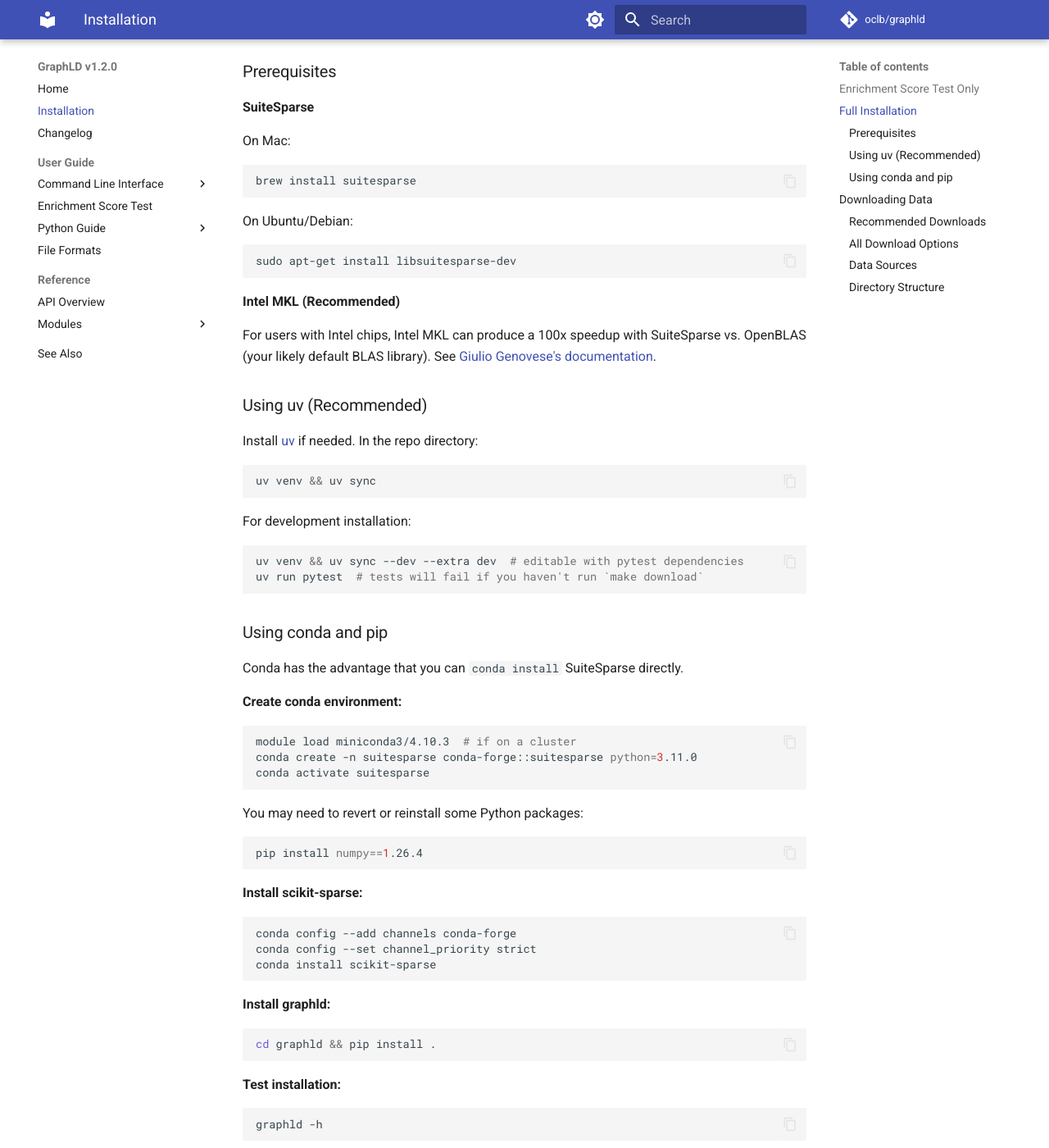
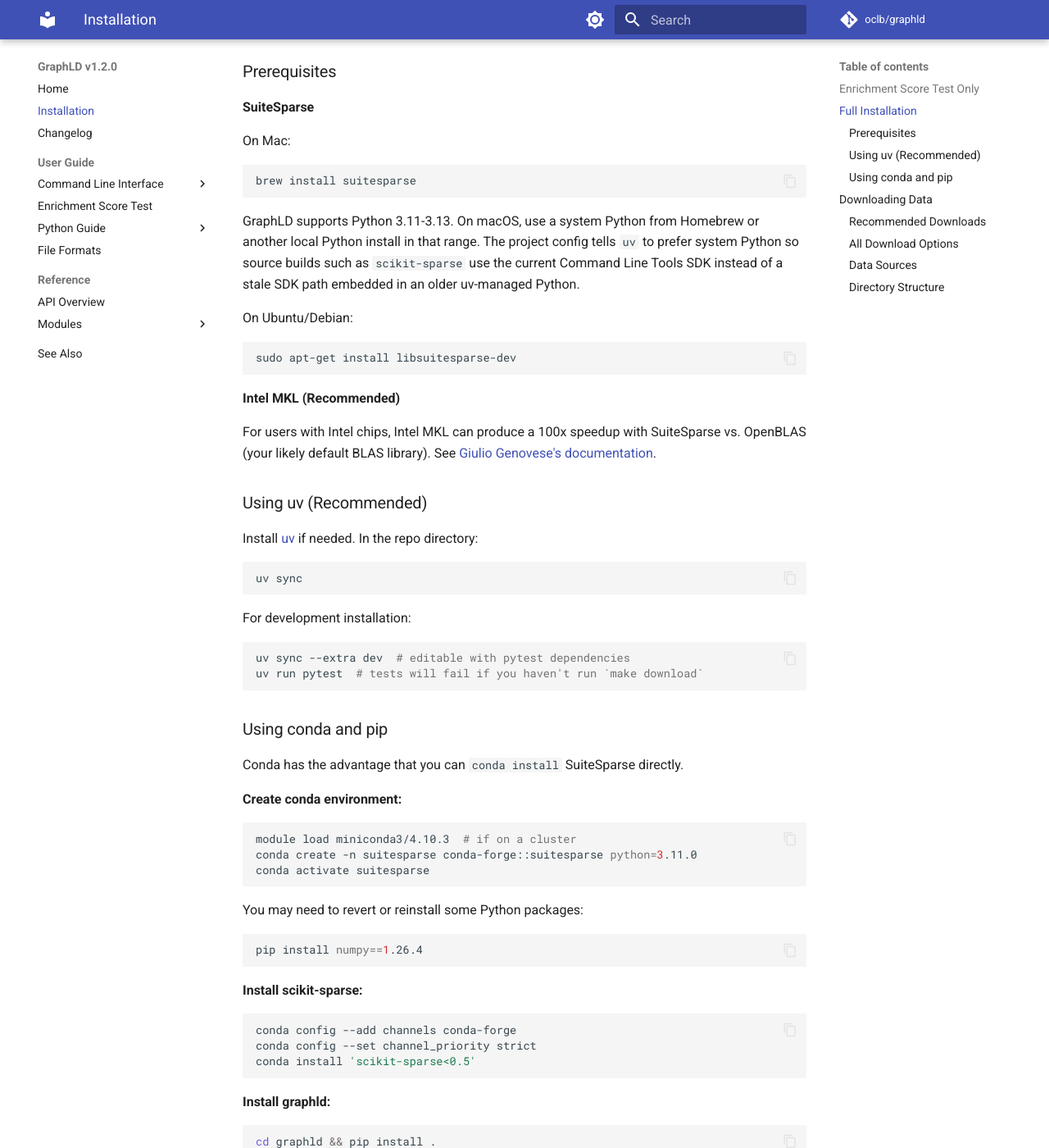
Before and after one commit to oclb/graphld, an MkDocs documentation site: the page built from docs/installation.md, in a window 1280 px wide and 1400 px high, scrolled down 583 px. Shown: the whole window at 82% size. Built offline with MkDocs 1.6.1 and Material for MkDocs 9.7.7, drawn with Linux system fonts in a browser that asks for light colours; comment, search, counter and statistics services are not loaded.

````diff
--- a/docs/installation.md
+++ b/docs/installation.md
@@ -29,6 +29,8 @@ On Mac:
 brew install suitesparse
 ```
 
+GraphLD supports Python 3.11-3.13. On macOS, use a system Python from Homebrew or another local Python install in that range. The project config tells `uv` to prefer system Python so source builds such as `scikit-sparse` use the current Command Line Tools SDK instead of a stale SDK path embedded in an older uv-managed Python.
+
 On Ubuntu/Debian:
 ```bash
 sudo apt-get install libsuitesparse-dev
@@ -43,12 +45,12 @@ For users with Intel chips, Intel MKL can produce a 100x speedup with SuiteSpars
 Install [uv](https://docs.astral.sh/uv/getting-started/installation/) if needed. In the repo directory:
 
 ```bash
-uv venv && uv sync
+uv sync
 ```
 
 For development installation:
 ```bash
-uv venv && uv sync --dev --extra dev  # editable with pytest dependencies
+uv sync --extra dev  # editable with pytest dependencies
 uv run pytest  # tests will fail if you haven't run `make download`
 ```
 
@@ -74,7 +76,7 @@ pip install numpy==1.26.4
 ```bash
 conda config --add channels conda-forge
 conda config --set channel_priority strict
-conda install scikit-sparse
+conda install 'scikit-sparse<0.5'
 ```
 
 **Install graphld:**
````
Also changed, not shown: .codex/skills/graphld-setup/SKILL.md (+1 -2 lines), .codex/skills/graphld-setup/references/local-setup.md (+3 -2 lines), pyproject.toml (+5 -2 lines), 2 other files.
